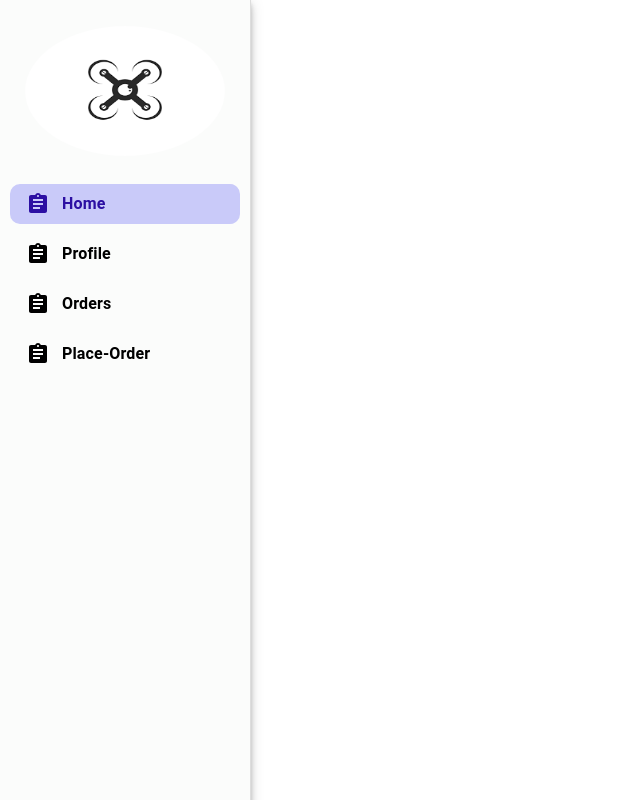
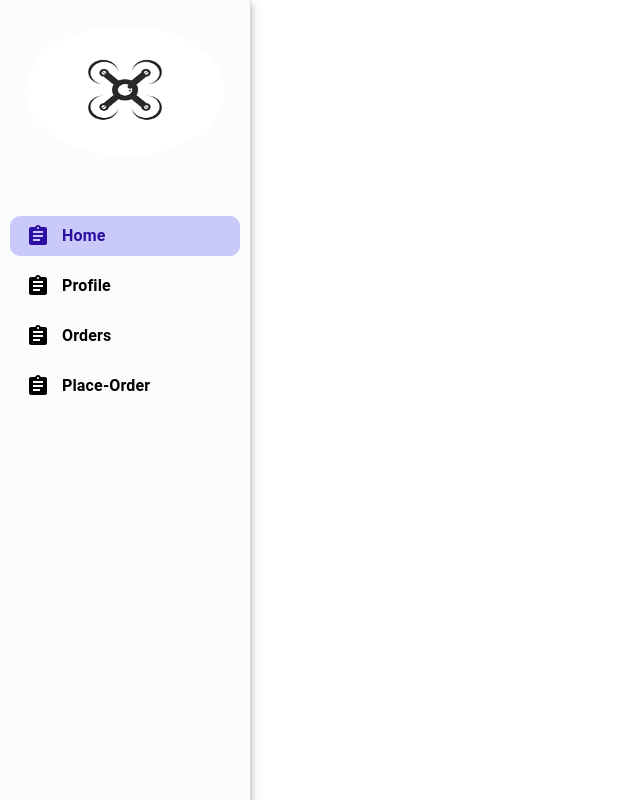
Before and after one commit to kartikeya-123/Webathon_GC, a React (Create React App) app: page / in a window 1280 px wide. Shown: the whole page, without its empty margins (0-640 px from the left). Built offline with nearby package versions, Linux system fonts and the light colour scheme.

Commit message:
removed muistyles

```diff
--- a/package.json
+++ b/package.json
@@ -7,13 +7,12 @@
     "@emotion/styled": "^11.10.6",
     "@mui/icons-material": "^5.11.11",
     "@mui/material": "^5.11.13",
-    "@mui/styled-engine-sc": "^5.11.11",
-    "@mui/styles": "^5.11.13",
     "@testing-library/jest-dom": "^5.16.5",
     "@testing-library/react": "^13.4.0",
     "@testing-library/user-event": "^13.5.0",
     "react": "^18.2.0",
     "react-dom": "^18.2.0",
+    "react-router-dom": "^6.9.0",
     "react-scripts": "5.0.1",
     "styled-components": "^5.3.9",
     "web-vitals": "^2.1.4"
--- a/src/components/Sidebar/index.js
+++ b/src/components/Sidebar/index.js
@@ -14,36 +14,9 @@ import ListItemText from "@mui/material/ListItemText";
 import InboxIcon from "@mui/icons-material/MoveToInbox";
 import MailIcon from "@mui/icons-material/Mail";
 import { Hidden } from "@mui/material";
-import { makeStyles } from "@mui/styles";
 import AssignmentIcon from "@mui/icons-material/Assignment";
 import logo from "./../../assests/images/logo.png";
 
-const useStyles = makeStyles(() => ({
-  listRoot: {
-    marginTop: "2rem",
-    height: "100%",
-    display: "flex",
-    flexDirection: "column",
-    gap: "10px",
-  },
-  listItemRoot: {
-    display: "flex",
-    fontSize: ".9rem",
-    color: "red",
-    padding: ".65rem 1.5rem !important",
-    "&:hover": {
-      color: "blue",
-    },
-    paper: {
-      background: "blue",
-    },
-  },
-  logoClasses: {
-    width: "200px",
-    height: "130px",
-    borderRadius: "100%",
-  },
-}));
 const drawerWidth = 230;
 
 const options = [
@@ -66,7 +39,6 @@ const options = [
   },
 ];
 export default function PermanentDrawerLeft() {
-  const classes = useStyles();
   const [active, setActive] = useState("Home");
 
   return (
@@ -87,9 +59,21 @@ export default function PermanentDrawerLeft() {
         >
           <Box paddingTop="1rem" paddingBottom="1rem">
             {" "}
-            <img alt={"img"} className={classes.logoClasses} src={logo} />
+            <img
+              alt={"img"}
+              style={{ width: "200px", height: "130px", borderRadius: "100%" }}
+              src={logo}
+            />
           </Box>
-          <List classes={{ root: classes.listRoot }}>
+          <List
+            style={{
+              marginTop: "2rem",
+              height: "100%",
+              display: "flex",
+              flexDirection: "column",
+              gap: "10px",
+            }}
+          >
             {options.map((option) => {
               let tabActive = false;
               if (active === option.title) tabActive = true;
--- /dev/null
+++ b/src/containers/NewOrder/index.js
@@ -0,0 +1,5 @@
+import React from "react";
+
+const NewOrder = () => {};
+
+export default NewOrder;
```
Also changed, not shown: 1 other file (tests, documents, lock files or other folders).
